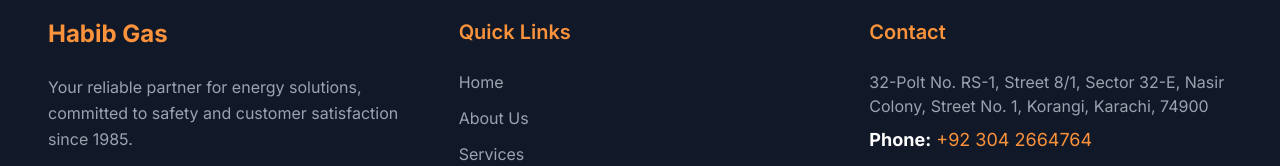
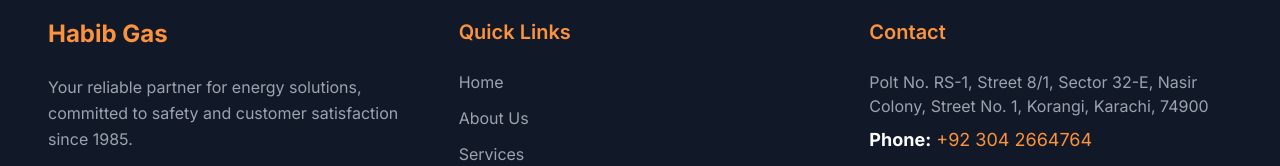
Before and after one commit to SaqibKorai/habib_gas, a React (Create React App) app: page / in a window 1280 px wide. Shown: the part 4286-4452 px from the top of the page. Built offline with nearby package versions, Linux system fonts and the light colour scheme.

Commit message:
Update App.js

```diff
--- a/src/App.js
+++ b/src/App.js
@@ -414,7 +414,7 @@
           {/* Contact Info */}
           <div>
             <h3 className="text-xl font-semibold text-orange-400 mb-6">Contact</h3> {/* Increased margin */}
-            <p className="text-gray-400 mb-2 text-base">32-Polt No. RS-1, Street 8/1, Sector 32-E, Nasir Colony, Street No. 1, Korangi, Karachi, 74900</p>
+            <p className="text-gray-400 mb-2 text-base">Polt No. RS-1, Street 8/1, Sector 32-E, Nasir Colony, Street No. 1, Korangi, Karachi, 74900</p>
             <p className="mb-2 text-lg"><strong>Phone:</strong> <a href="tel:+923042664764" className="text-orange-400 hover:underline">+92 304 2664764</a></p>
             <p className="text-lg"><strong>Email:</strong> <a href="mailto:habibgases@gmail.com" className="text-orange-400 hover:underline">habibgases@gmail.com</a></p>
             </div>
```
